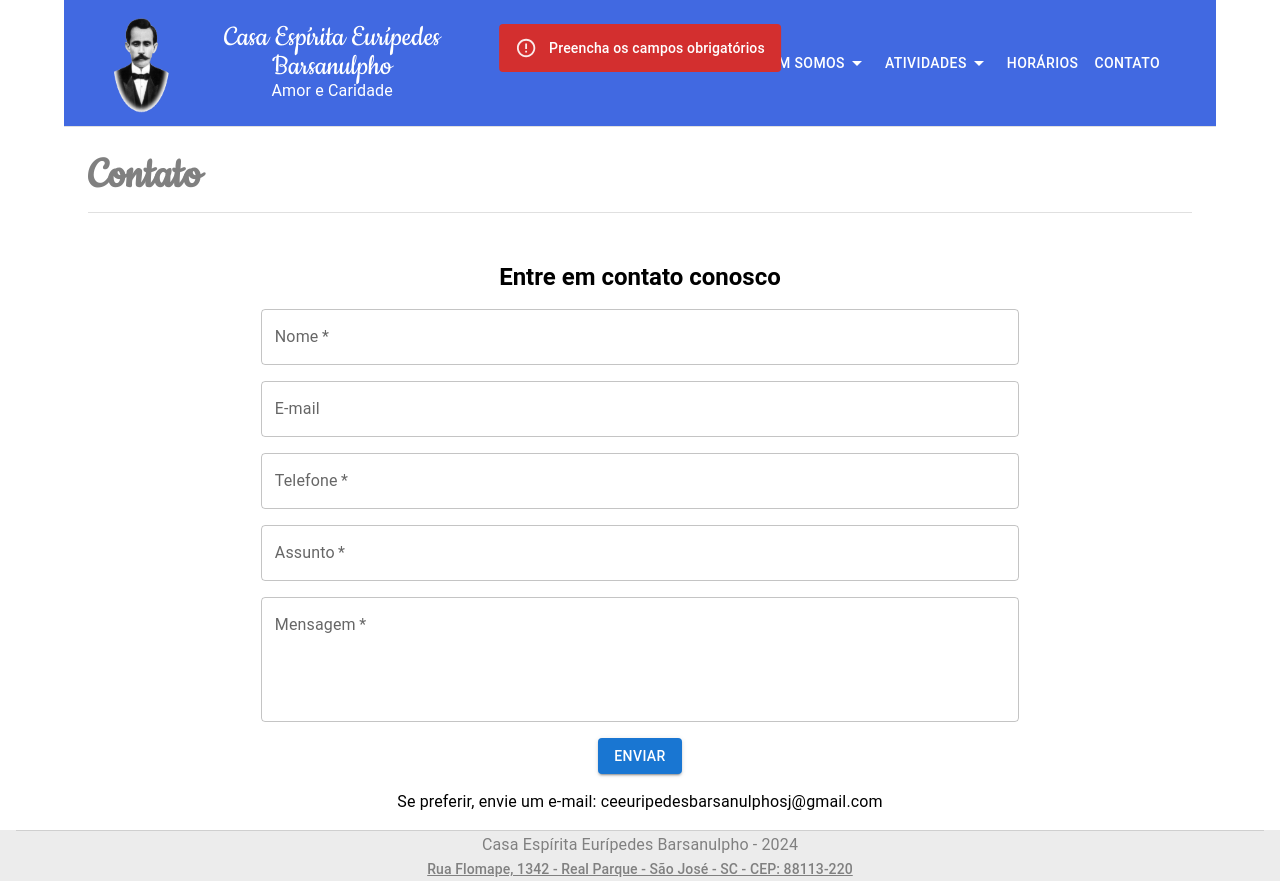
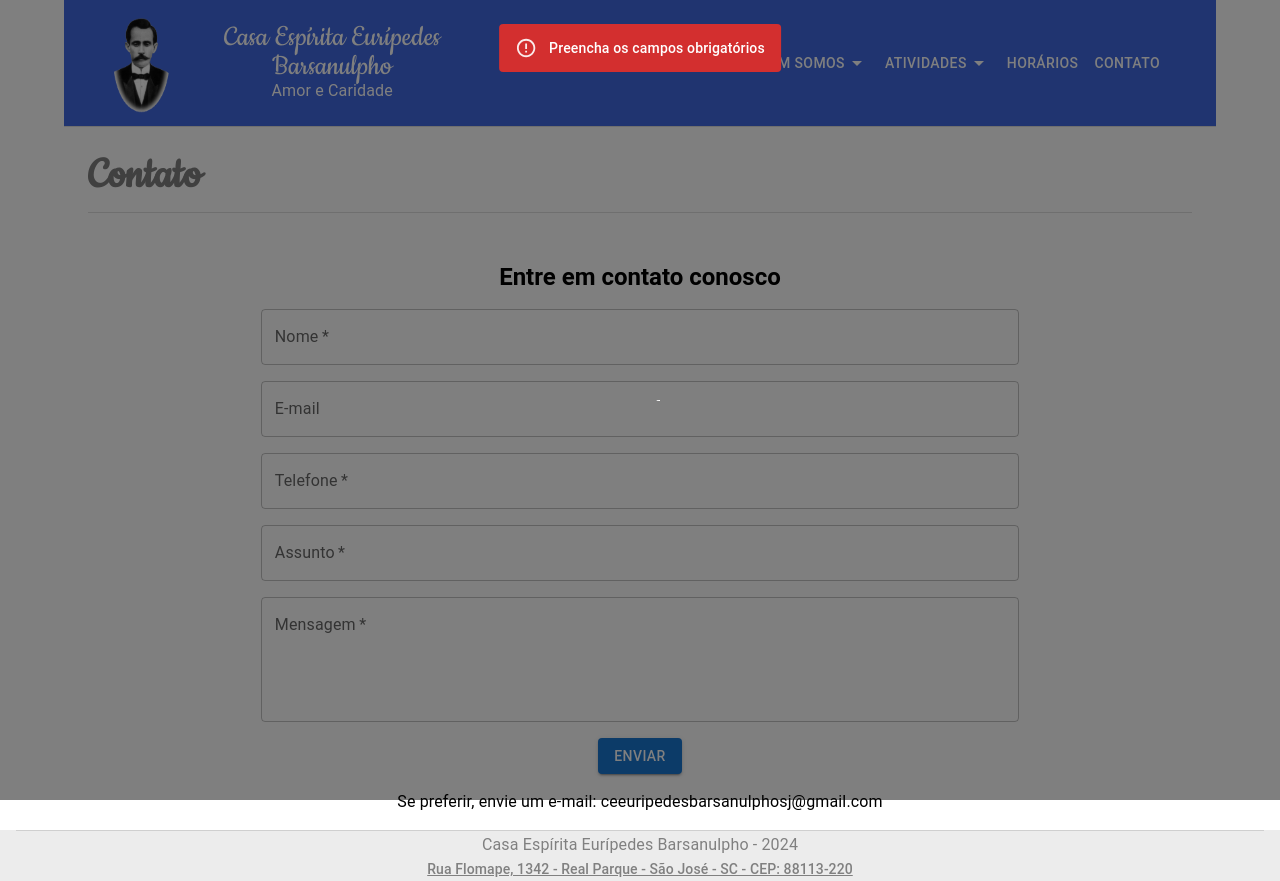
Before and after one commit to guimaraes-darlan/ceeb-site, a Next.js app: page /contato in a window 1280 px wide. Both pictures are taken after a click on the button "ENVIAR". Built offline with nearby package versions, Linux system fonts and the light colour scheme.

Commit message:
feat: adicionado loader na tela de contato

```diff
--- a/src/app/contato/contato.tsx
+++ b/src/app/contato/contato.tsx
@@ -3,8 +3,10 @@
 import {
   Alert,
   AlertColor,
+  Backdrop,
   Box,
   Button,
+  CircularProgress,
   Container,
   Snackbar,
   TextField,
@@ -15,6 +17,8 @@ import Grid from "@mui/material/Unstable_Grid2/Grid2";
 import TitlePage from "../../components/title-page";
 
 export default function ContatoPage() {
+  const [loader, setLoader] = useState(false);
+
   const [name, setName] = useState("");
   const [email, setEmail] = useState("");
   const [phone, setPhone] = useState("");
@@ -27,6 +31,7 @@ export default function ContatoPage() {
   const [severityAlert, setSeverityAlert] = useState<AlertColor>("error");
 
   const send = async () => {
+    setLoader(true);
     if (name === "" || phone === "" || subject === "" || message === "") {
       setMessageAlert("Preencha os campos obrigatórios");
       setOpen(true);
@@ -57,6 +62,7 @@ export default function ContatoPage() {
       setSeverityAlert("error");
     }
     setOpen(true);
+    setLoader(false);
   };
 
   const handleClose = (event: SyntheticEvent | Event, reason?: string) => {
@@ -73,6 +79,12 @@ export default function ContatoPage() {
       alignItems="center"
       flexDirection="column"
     >
+      <Backdrop
+        sx={{ color: "#fff", zIndex: (theme) => theme.zIndex.drawer + 1 }}
+        open={loader}
+      >
+        <CircularProgress color="inherit" />
+      </Backdrop>
       <TitlePage title="Contato" />
 
       <Container sx={{ height: "1rem" }} />
```
